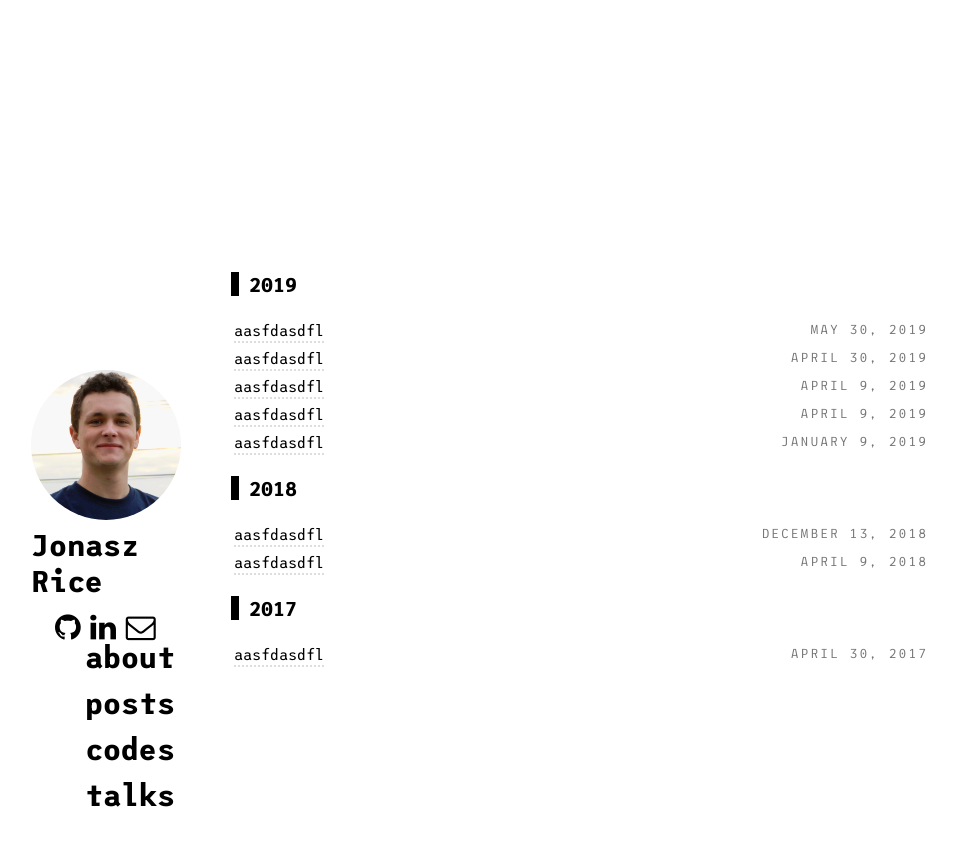
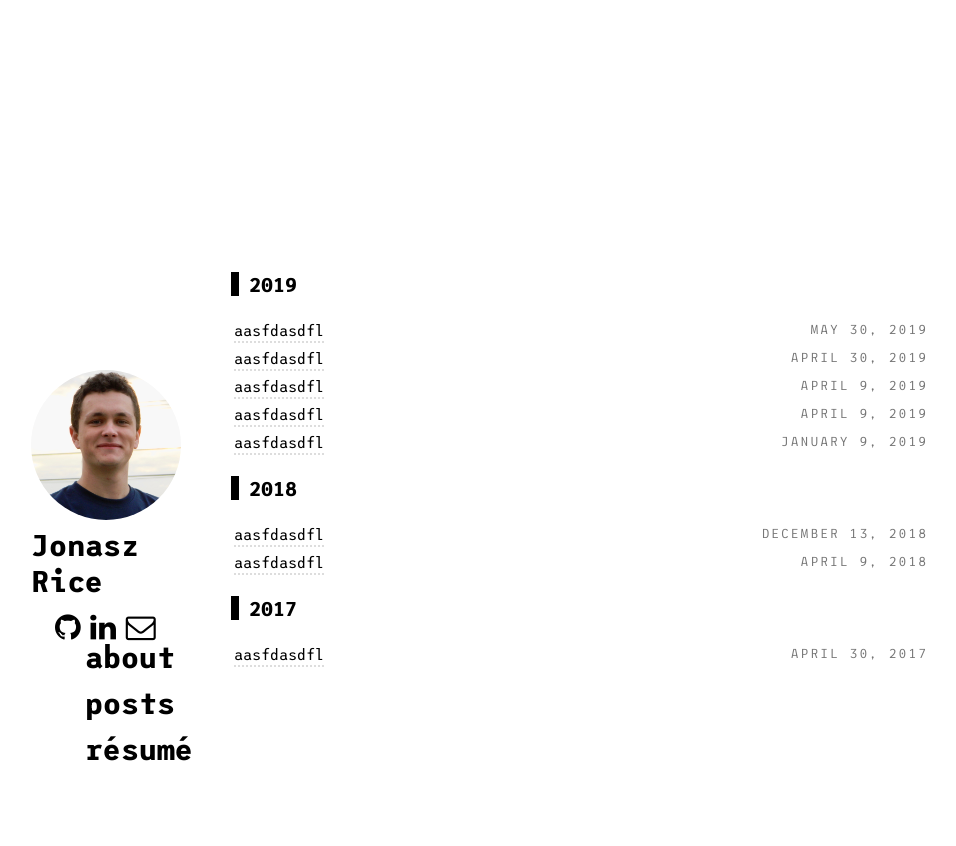
Before and after one commit to escofresco/escofresco.github.io, a Jekyll site: the page built from index.html, in a window 1280 px wide. Shown: the top 846 px of the page, without its empty margins (19-975 px from the left). Built offline with Jekyll 4.4.1, drawn with Linux system fonts in a browser that asks for light colours; nearby versions of some CDN libraries.

Commit message:
allow resume to be downloaded

```diff
--- a/_includes/sidebar.html
+++ b/_includes/sidebar.html
@@ -19,8 +19,7 @@
     <ul>
       <li><a href="/about">about</a></li>
       <li><a href="/">posts</a></li>
-      <li><a href="/projects">codes</a></li>
-      <li><a href="/talks">talks</a></li>
+      <li><a href="/res/Resume.pdf" download>résumé</a></li>
     </ul>
   </nav>
   <section class="sections">
```
